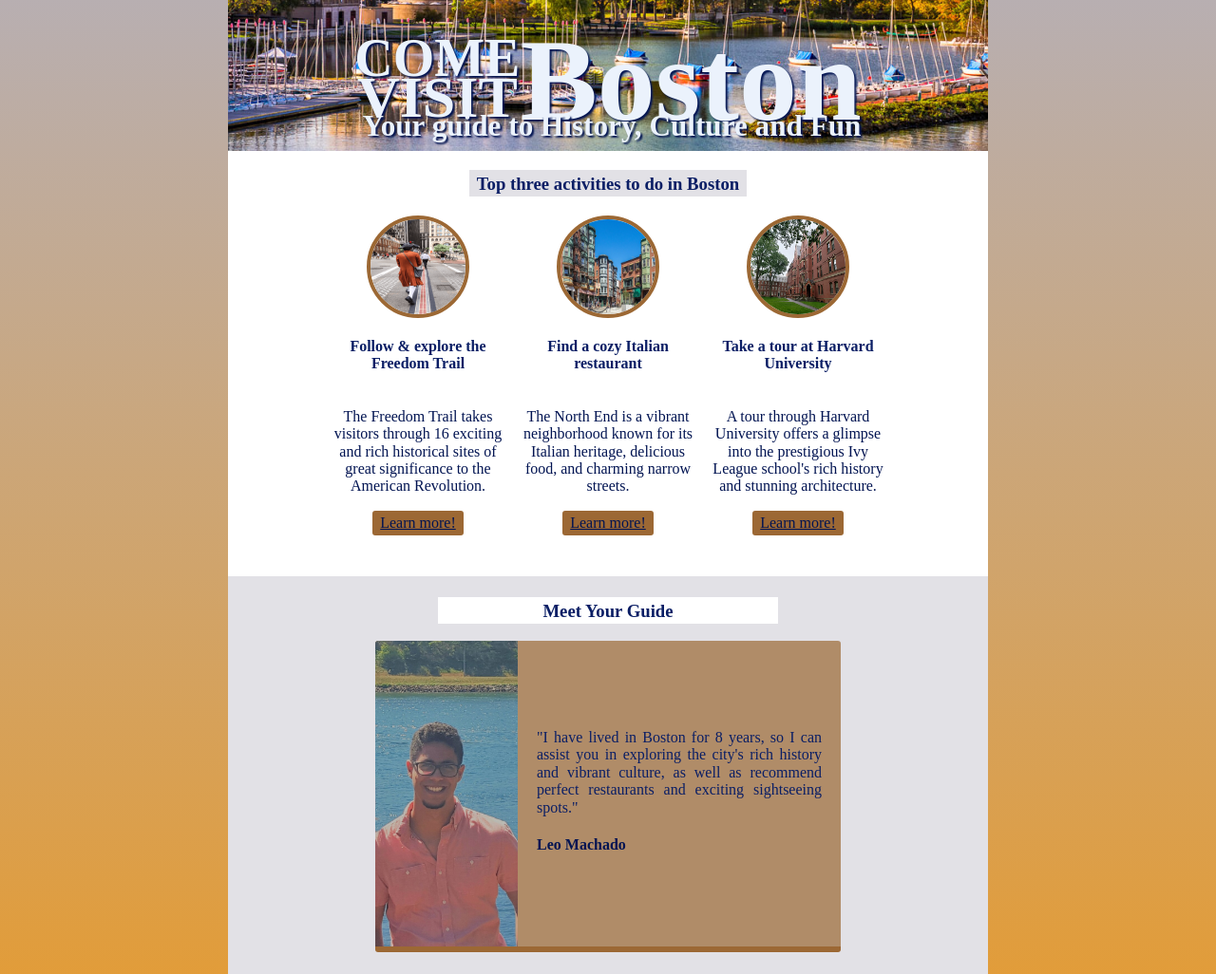
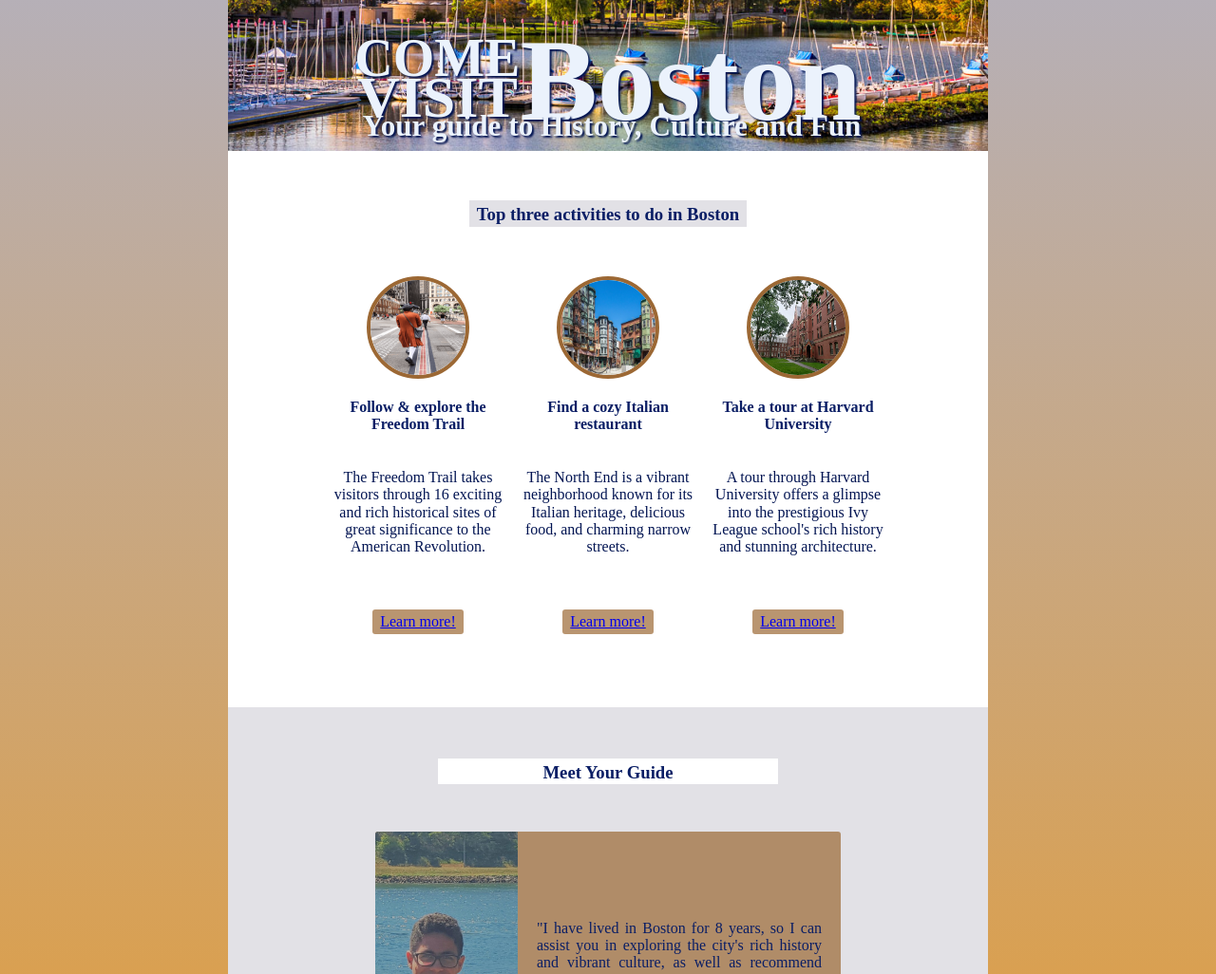
Before and after one commit to leohenrimac/Hometown-Homepage, a website built with Vite: page index.html in a window 1280 px wide. Shown: the part 341-1367 px from the top of the page at 95% size. Built offline with nearby package versions, Linux system fonts and the light colour scheme; a web font is replaced by a local one.

Commit message:
Update styles.css
Fixed spacing on activity section and guide section. Changed colors for the anchor tag.

```diff
--- a/styles.css
+++ b/styles.css
@@ -80,15 +80,15 @@
 #activity-title {
     background-color: #E2E1E6ff;
     padding: 4px 8px 2px 8px;
-    margin: 0;
+    margin: 32px 0;
 }
 
 #activity-cards {
     display: flex;
     justify-content:space-evenly;
     align-items: start;
-    height: 300px;
-    margin-top: 20px;
+    height: 354px;
+    margin: 20px 0px;
 }
 
 .activity {
@@ -107,7 +107,7 @@
 
 #guide-section {
     background-color: #E2E1E6ff;
-    height: 400px;
+    height: 500px;
     display: flex;
     flex-direction: column;
     align-items: center;
@@ -147,16 +147,16 @@
 #guide-title {
     background: white;
     padding: 4px 110px 2px 110px;
+    margin: 50px 0px;
 }
 
 a {
-    background-color: #9C6834ff;
-    color: rgb(2, 20, 82);
+    background-color: rgba(156, 104, 52, 0.7);
+    margin-top: 40px;
     padding: 4px 8px;
     border-radius: 3px;
 }
 
 a:hover {
-    background-color: rgb(2, 20, 82);
-    color: #9C6834ff;
+    background-color: #9C6834ff;
 }
```
